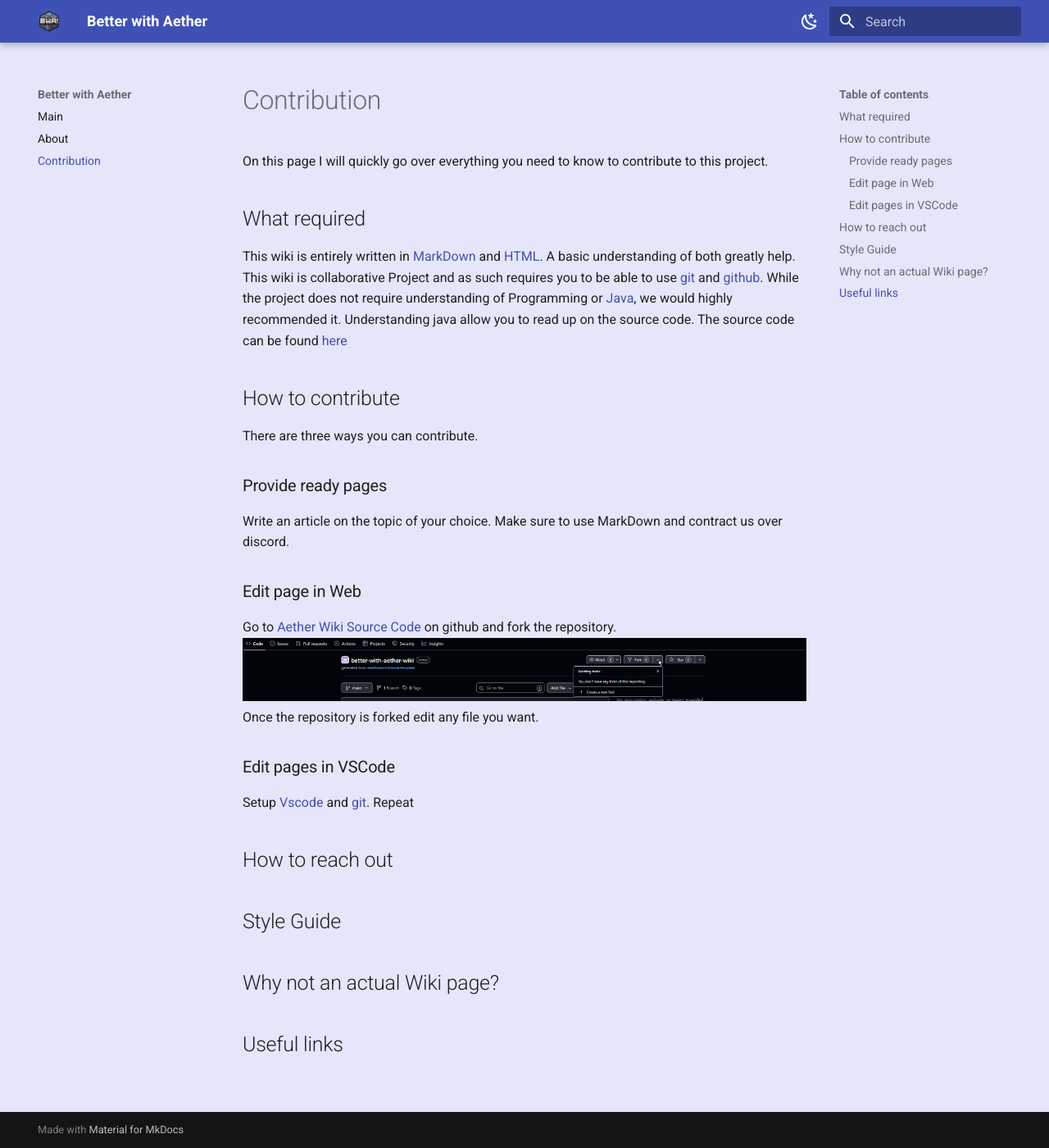
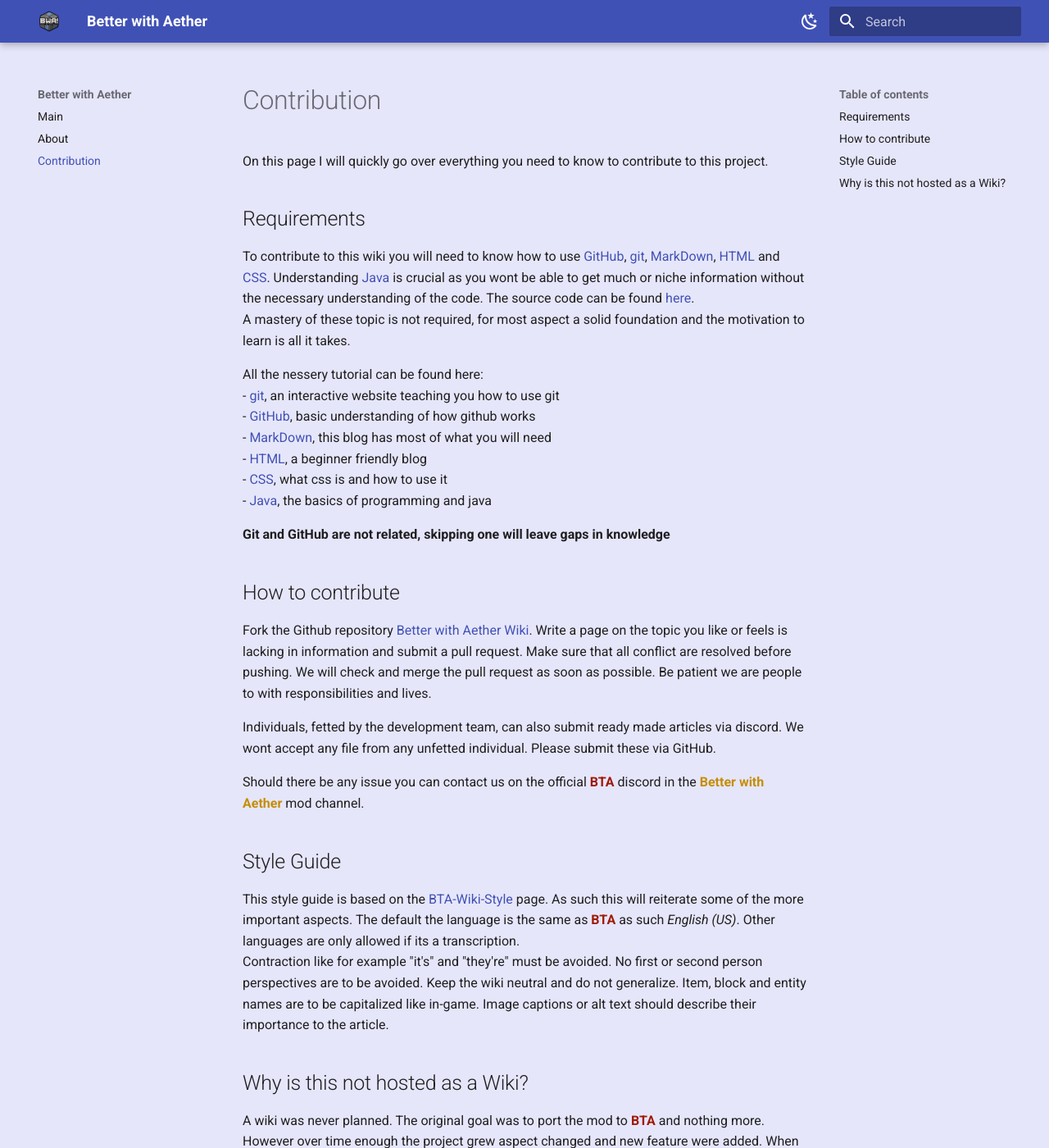
Before and after one commit to bta-team-port/better-with-aether-wiki, an MkDocs documentation site: the page built from docs/contribution.md, in a window 1280 px wide and 1400 px high. Shown: the whole window at 82% size. Built offline with MkDocs 1.6.1 and Material for MkDocs 9.7.7, drawn with Linux system fonts in a browser that asks for light colours; some of the changed text lies outside the part shown.

Commit message:
a page an how to contribute

```diff
--- a/docs/contribution.md
+++ b/docs/contribution.md
@@ -1,33 +1,38 @@
 # Contribution
 On this page I will quickly go over everything you need to know to contribute to this project.
 
-## What required
-This wiki is entirely written in [MarkDown](https://www.markdownguide.org/) and [HTML](). A basic understanding of both greatly help.
-This wiki is collaborative Project and as such requires you to be able to use [git]() and [github]().
-While the project does not require understanding of Programming or [Java](), we would highly recommended it. Understanding java allow you to read up on the source code. The source code can be found [here]()
+## Requirements
+To contribute to this wiki you will need to know how to use [GitHub](https://docs.github.com), [git](https://git-scm.com/), [MarkDown](https://daringfireball.net/linked/2014/01/08/markdown-extension), [HTML](https://html.com/) and [CSS](https://en.wikipedia.org/wiki/CSS).
+Understanding [Java](https://java-programming.mooc.fi/) is crucial as you wont be able to get much or niche information without the necessary understanding of the code. The source code can be found [here](https://github.com/bta-team-port/better-with-aether/tree/7.3).
+A mastery of these topic is not required, for most aspect a solid foundation and the motivation to learn is all it takes.
+
+All the nessery tutorial can be found here:
+- [git](https://learngitbranching.js.org/?locale=de_DE), an interactive website teaching you how to use git
+- [GitHub](https://docs.github.com/de/get-started/start-your-journey/hello-world), basic understanding of how github works
+- [MarkDown](https://www.markdownguide.org/), this blog has most of what you will need
+- [HTML](https://html.com/), a beginner friendly blog
+- [CSS](https://www.w3schools.com/css/), what css is and how to use it
+- [Java](https://java-programming.mooc.fi/), the basics of programming and java
+
+**Git and GitHub are not related, skipping one will leave gaps in knowledge**
 
 ## How to contribute
-There are three ways you can contribute.
-### Provide ready pages
-Write an article on the topic of your choice. Make sure to use MarkDown  and contract us over discord.
+Fork the Github repository [Better with Aether Wiki](https://github.com/bta-team-port/better-with-aether-wiki). Write a page on the topic you like or feels is lacking in information and submit a pull request.
+Make sure that all conflict are resolved before pushing. We will check and merge the pull request as soon as possible.
+Be patient we are people to with responsibilities and lives.
 
+Individuals, fetted by the development team, can also submit ready made articles via discord. We wont accept any file from any unfetted individual.
+Please submit these via GitHub.
 
-### Edit page in Web
-Go to [Aether Wiki Source Code]() on github and fork the repository.
-![Screenshot of the fork button](images/fork.png)
-Once the repository is forked edit any file you want.
-
-### Edit pages in VSCode
-Setup [Vscode]() and [git]().
-Repeat
-
-
-
-
-## How to reach out
+Should there be any issue you can contact us on the official <span style="color: #9f1b07ff;">**BTA**</span> discord in the <span style="color: #c48e07ff;">**Better with Aether**</span> mod channel.
 
 ## Style Guide
+This style guide is based on the [BTA-Wiki-Style](https://bta.miraheze.org/wiki/Better_than_Adventure!_Wiki:Style_guide) page. As such this will reiterate some of the more important aspects.
+The default the language is the same as <span style="color: #9f1b07ff;">**BTA**</span> as such *English (US)*. Other languages are only allowed if its a transcription.
+Contraction like for example "it's" and "they're" must be avoided.
+No first or second person perspectives are to be avoided. Keep the wiki neutral and do not generalize. Item, block and entity names are to be capitalized like in-game.
+Image captions or alt text should describe their importance to the article.
 
-## Why not an actual Wiki page?
-
-## Useful links
+## Why is this not hosted as a Wiki?
+A wiki was never planned. The original goal was to port the mod to <span style="color: #9f1b07ff;">**BTA**</span> and nothing more. However over time enough the project grew aspect changed and new feature were added. When we have to explain what [pendant](items/accessories/pendant.md) do for the fifth time, we decided that it was about time to documents those features. This wiki is not meant to be an in depth explanation of any and all mechanics and aspect of <span style="color: #c48e07ff;">**Better with Aether**</span>.
+We be happy to port this wiki to an actual wiki, given enough support, but for the time being this is the best we can offer.
```
